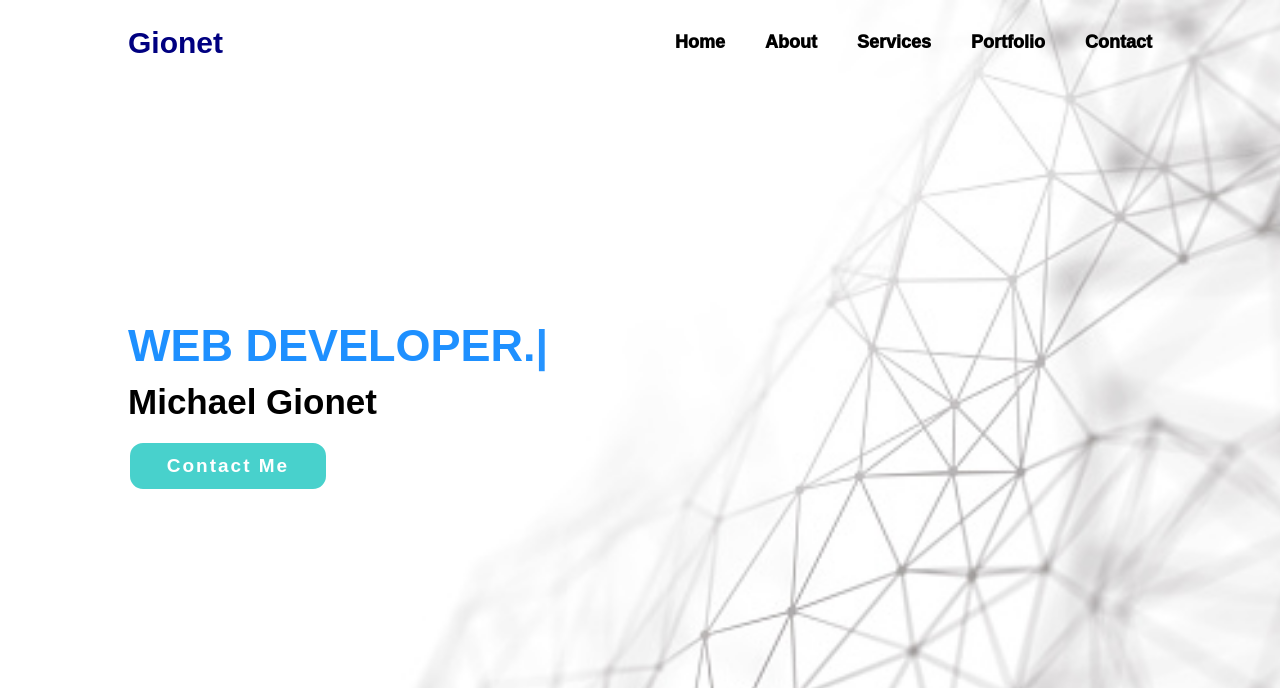
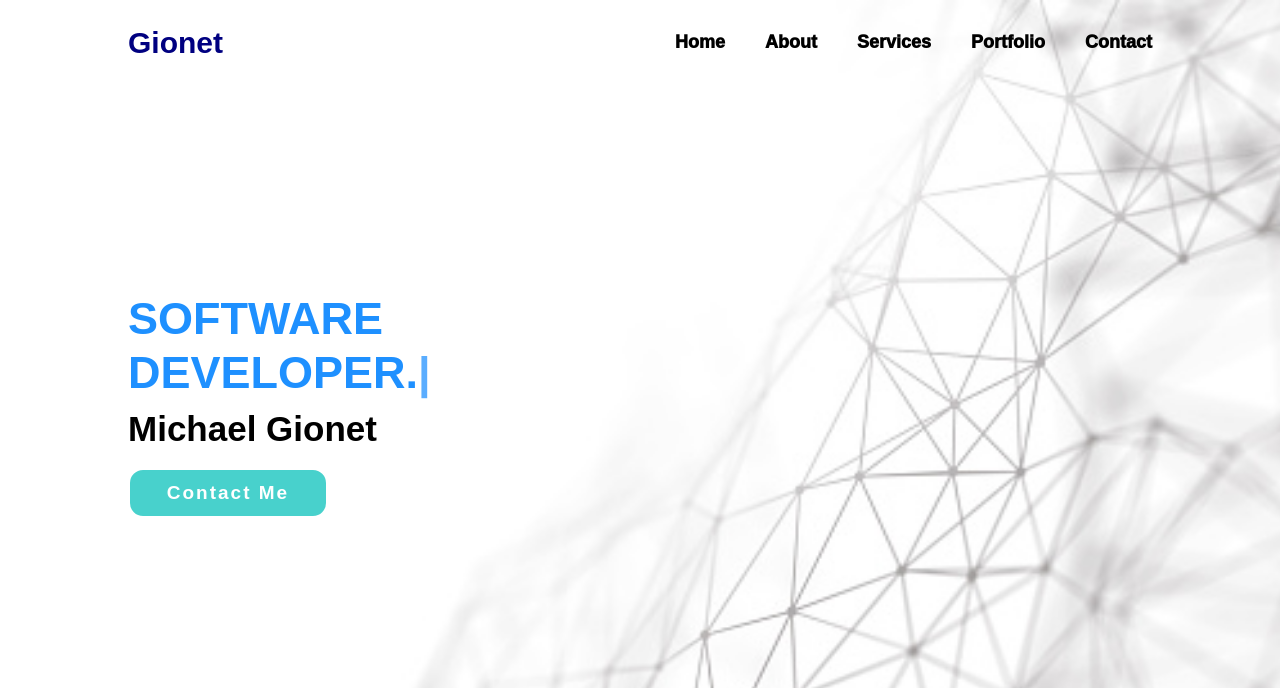
Before and after one commit to gionet/gionet.github.io, a plain HTML site: page index.html in a window 1280 px wide. Shown: the top 688 px of the page. Drawn offline with nearby package versions, Linux system fonts and the light colour scheme.

Commit message:
modified index.html

```diff
--- a/index.html
+++ b/index.html
@@ -45,7 +45,7 @@
         <script src="https://unpkg.com/typed.js@2.0.16/dist/typed.umd.js"></script>
         <script>
             var typed = new Typed(".auto-type", {
-                strings: ["WEB DEVELOPER."],
+                strings: ["SOFTWARE DEVELOPER."],
                 typeSpeed: 75,
             })
         </script>
```
